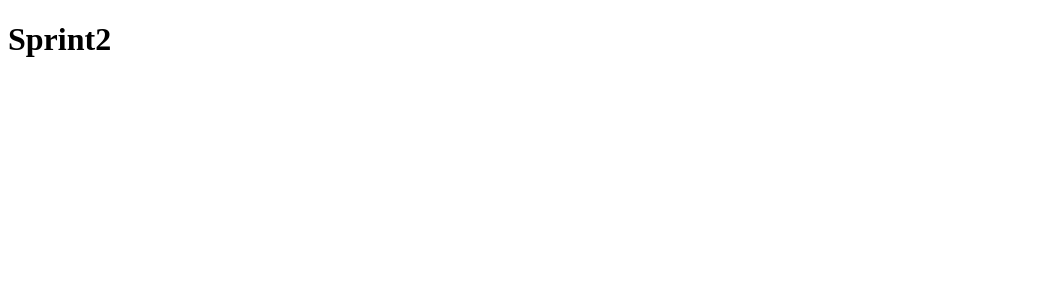
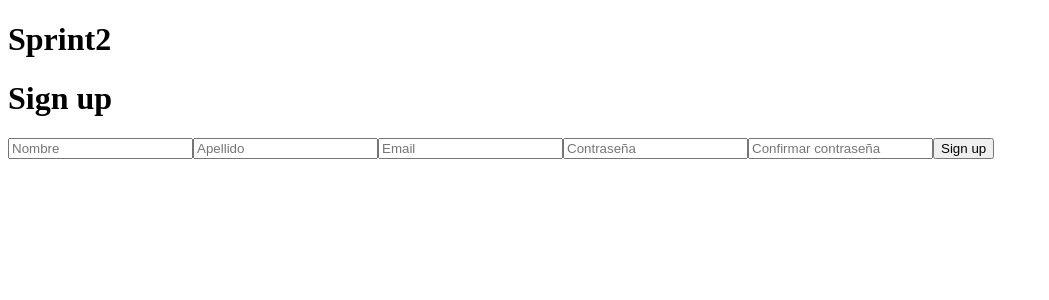
Before and after one commit to markmysler/sprint2, a React (Vite) app: page /signup in a window 1280 px wide. Shown: the top 300 px of the page, without its empty margins (0-1049 px from the left). Built offline with nearby package versions, Linux system fonts and the light colour scheme.

Commit message:
signup y login

```diff
--- a/package.json
+++ b/package.json
@@ -11,7 +11,8 @@
 	},
 	"dependencies": {
 		"react": "^18.2.0",
-    "react-dom": "^18.2.0"
+		"react-dom": "^18.2.0",
+		"react-router-dom": "^6.15.0"
 	},
 	"devDependencies": {
 		"@types/react": "^18.2.15",
--- a/src/App.jsx
+++ b/src/App.jsx
@@ -1,8 +1,33 @@
+import Inicio from "./components/Inicio";
+import {
+	BrowserRouter as Router,
+	Routes,
+	Route,
+	Link,
+	useNavigate,
+} from "react-router-dom";
+import Login from "./components/Login";
+import SignUp from "./components/SignUp";
+import { useEffect, useState } from "react";
+import HomeBanking from "./components/HomeBanking";
+
 function App() {
+	const [user, setUser] = useState();
+
 	return (
-		<>
+		<Router>
 			<h1>Sprint2</h1>
-		</>
+
+			<Routes>
+				<Route path="/" element={<Inicio />} />
+				<Route path="/login" element={<Login setUser={setUser} />} />
+				<Route path="/signup" element={<SignUp setUser={setUser} />} />
+				<Route
+					path="/home"
+					element={<HomeBanking user={user} setUser={setUser} />}
+				/>
+			</Routes>
+		</Router>
 	);
 }
 
--- /dev/null
+++ b/src/components/HomeBanking.jsx
@@ -0,0 +1,22 @@
+import { useNavigate } from "react-router-dom";
+
+function HomeBanking({ user, setUser }) {
+	const navigate = useNavigate();
+	const handleLogOut = () => {
+		navigate("/");
+		setUser({});
+	};
+	return (
+		<>
+			<h1>Home Banking</h1>
+			{user ? <h3>Bienvenido/a {user.name}</h3> : ""}
+			{user ? <h4>Balance de la cuenta: {user.balance}</h4> : ""}
+
+			<button type="button" onClick={() => handleLogOut()}>
+				Log Out
+			</button>
+		</>
+	);
+}
+
+export default HomeBanking;
--- /dev/null
+++ b/src/components/Inicio.jsx
@@ -0,0 +1,17 @@
+import { Link } from "react-router-dom";
+
+function Inicio() {
+	return (
+		<>
+			<h1>Inicio</h1>
+			<button>
+				<Link to="/login">Log In</Link>
+			</button>
+			<button>
+				<Link to="/signup">Sign up</Link>
+			</button>
+		</>
+	);
+}
+
+export default Inicio;
--- /dev/null
+++ b/src/components/Login.jsx
@@ -0,0 +1,29 @@
+import { useNavigate } from "react-router-dom";
+
+function Login({ setUser }) {
+	const navigate = useNavigate();
+	const handleLogin = (e) => {
+		e.preventDefault();
+		const data = new FormData(e.target);
+		const userInfo = window.localStorage.getItem(data.get("email"));
+		if (userInfo !== null) {
+			setUser(JSON.parse(userInfo));
+			navigate("/home");
+		} else {
+			alert("User not found");
+		}
+	};
+
+	return (
+		<>
+			<h1>Log in</h1>
+			<form onSubmit={(e) => handleLogin(e)}>
+				<input type="email" placeholder="Email" name="email" />
+				<input type="password" placeholder="Password" name="password" />
+				<button>Log In</button>
+			</form>
+		</>
+	);
+}
+
+export default Login;
--- /dev/null
+++ b/src/components/SignUp.jsx
@@ -0,0 +1,59 @@
+import { useNavigate } from "react-router-dom";
+
+function SignUp({ setUser }) {
+	const navigate = useNavigate();
+	const handleSignUp = (e) => {
+		e.preventDefault();
+		const data = new FormData(e.target);
+		const name = data.get("name");
+		const lastName = data.get("lastName");
+		const email = data.get("email");
+		const password = data.get("password");
+		const confirmPassword = data.get("confirmPassword");
+		if (password === confirmPassword) {
+			const userData = {
+				name: name,
+				lastName: lastName,
+				email: email,
+				password: password,
+				balance: 0,
+			};
+			if (window.localStorage.getItem(userData.email) !== null) {
+				console.log("El mail ya pertenece a una cuenta");
+			} else {
+				window.localStorage.setItem(
+					userData.email,
+					JSON.stringify(userData)
+				);
+				console.log("cuenta creada");
+				setUser(userData);
+				navigate("/home");
+			}
+		} else {
+			alert("Las contraseñas deben ser iguales");
+		}
+	};
+	return (
+		<>
+			<h1>Sign up</h1>
+			<form onSubmit={(e) => handleSignUp(e)}>
+				<input type="text" name="name" placeholder="Nombre" />
+				<input type="text" name="lastName" placeholder="Apellido" />
+				<input type="email" name="email" placeholder="Email" />
+				<input
+					type="password"
+					name="password"
+					placeholder="Contraseña"
+				/>
+				<input
+					type="password"
+					name="confirmPassword"
+					placeholder="Confirmar contraseña"
+				/>
+				<button>Sign up</button>
+			</form>
+		</>
+	);
+}
+
+export default SignUp;
```
Also changed, not shown: 1 other file (tests, documents, lock files or other folders). Lines whose indentation alone changed are shown as unchanged.
